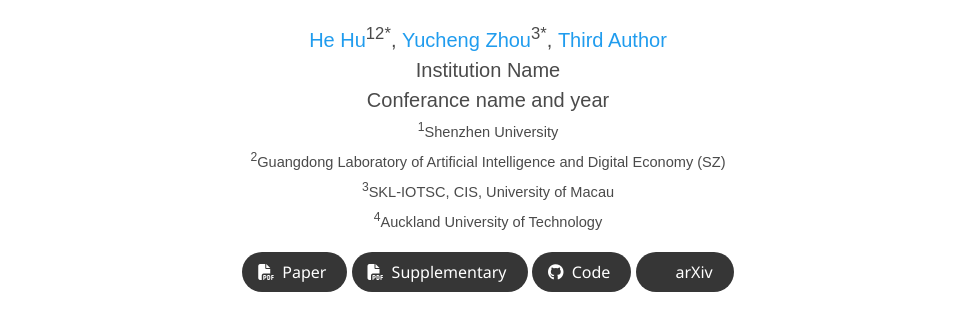
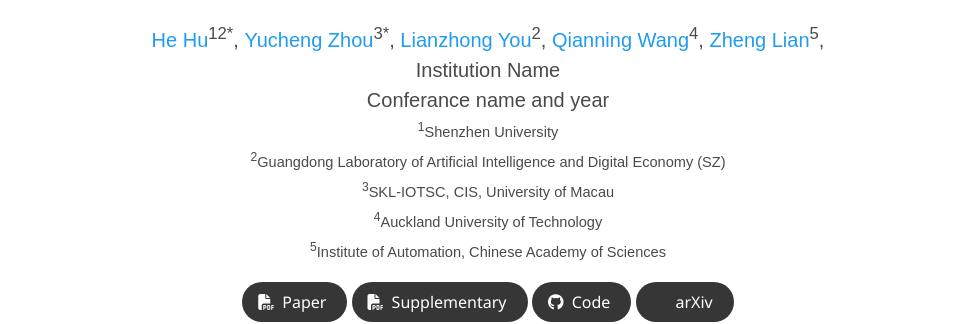
Before and after one commit to Emo-gml/Emo-gml.github.io, a plain HTML site: page index.html in a window 1280 px wide. Shown: the part 213-537 px from the top of the page, without its empty margins (152-1125 px from the left). Drawn offline with nearby package versions, Linux system fonts and the light colour scheme; some icons are missing; a web font is replaced by a local one.

Commit message:
Update index.html

```diff
--- a/index.html
+++ b/index.html
@@ -60,7 +60,12 @@
                 <span class="author-block">
                   <a href="SECOND AUTHOR PERSONAL LINK" target="_blank">Yucheng Zhou</a><sup>3*</sup>,</span>
                   <span class="author-block">
-                    <a href="THIRD AUTHOR PERSONAL LINK" target="_blank">Third Author</a>
+                    <a href="THIRD AUTHOR PERSONAL LINK" target="_blank">Lianzhong You</a><sup>2</sup>,</span>
+                    <span class="author-block">
+                      <a href="THIRD AUTHOR PERSONAL LINK" target="_blank">Qianning Wang</a><sup>4</sup>,</span>
+                        <span class="author-block">
+                          <a href="THIRD AUTHOR PERSONAL LINK" target="_blank">Zheng Lian</a><sup>5</sup>,</span>
+
                   </span>
                   </div>
 
@@ -70,6 +75,7 @@
                     <span class="eql-cntrb"><small><br><sup>2</sup>Guangdong Laboratory of Artificial Intelligence and Digital Economy (SZ)</small></span>
                     <span class="eql-cntrb"><small><br><sup>3</sup>SKL-IOTSC, CIS, University of Macau</small></span>
                     <span class="eql-cntrb"><small><br><sup>4</sup>Auckland University of Technology</small></span>
+                    <span class="eql-cntrb"><small><br><sup>5</sup>Institute of Automation, Chinese Academy of Sciences</small></span>
                   </div>
 
                   <div class="column has-text-centered">
```
